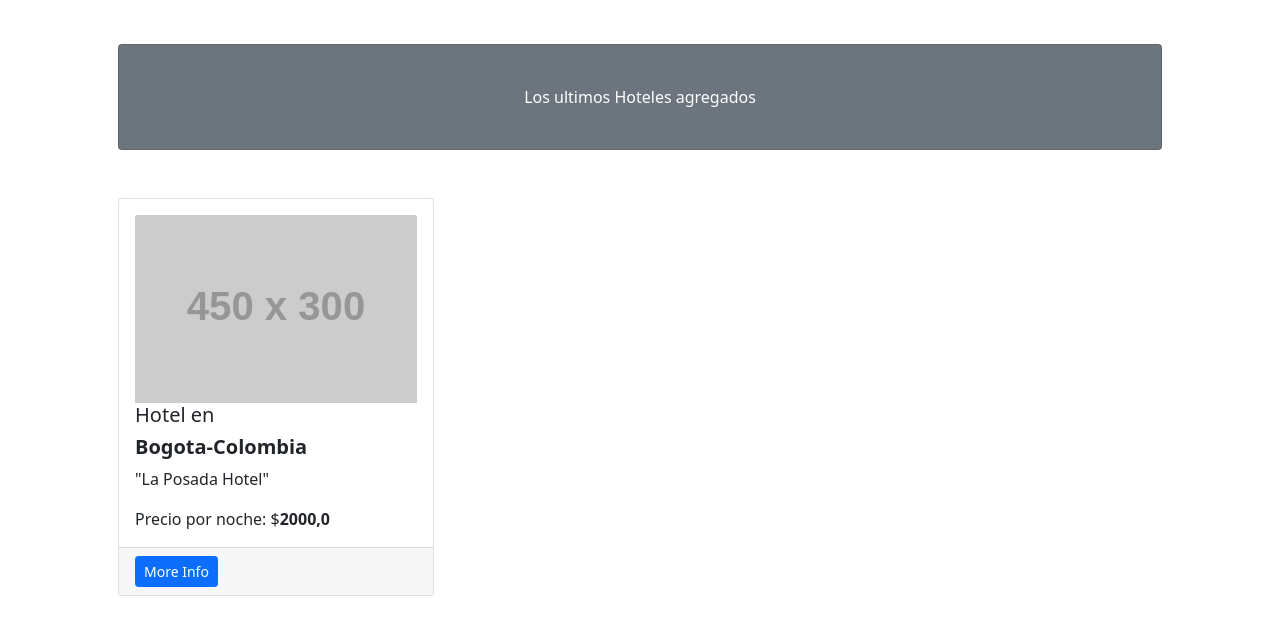
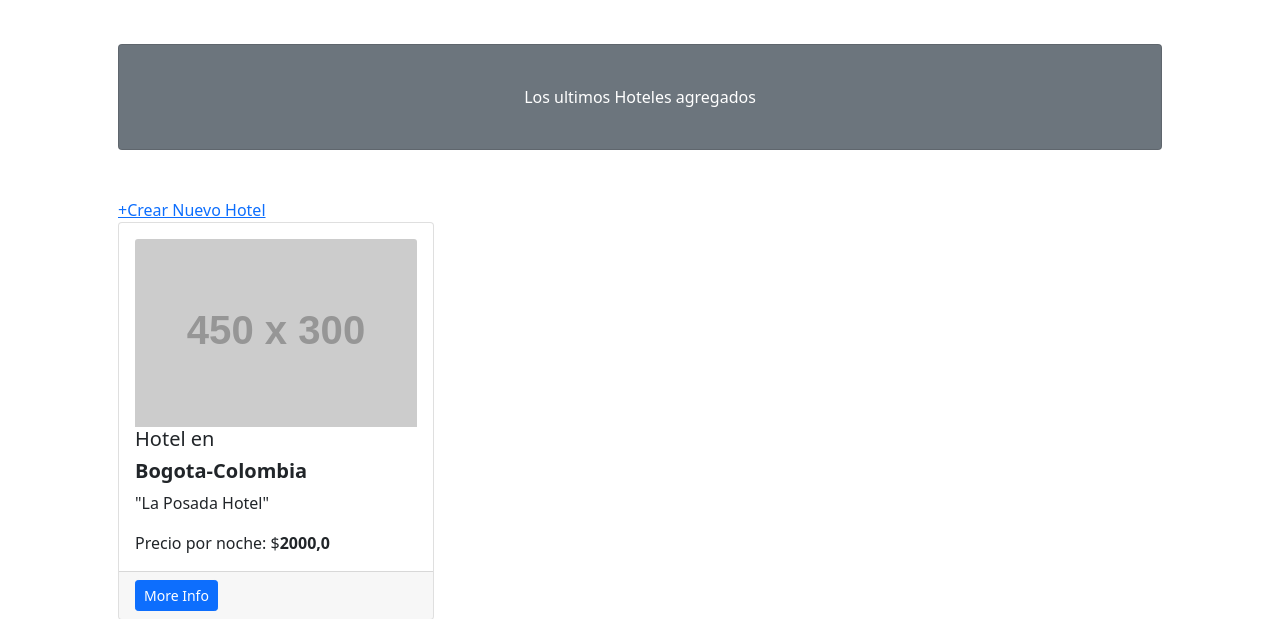
Before and after one commit to MartinCapocasale/ProyectoViajes, a Django app: page /hoteles/ in a window 1280 px wide. Shown: the part 370-989 px from the top of the page. Run offline with Django 4.2, Linux system fonts and the light colour scheme; data comes from the database, SQL or seed files in the repository; grey boxes labelled with a size stand in for pictures from a placeholder-image service; some libraries are stand-ins or nearby versions.

Commit message:
se agrega la funcion crear_hotel en la vista

```diff
--- a/ProyectoViajes/ProyectoViajesApp/templates/ProyectoViajesApp/hoteles.html
+++ b/ProyectoViajes/ProyectoViajesApp/templates/ProyectoViajesApp/hoteles.html
@@ -17,6 +17,7 @@ Hoteles - Viajes Coder
                 <div class="card-body"><p class="text-white m-0">Los ultimos Hoteles agregados</p></div>
             </div>
             <!-- Content Row-->
+            <a href="{%url 'crear_hotel'  %}">+Crear Nuevo Hotel</a>
             {%for hotel in hoteles%}
             <div class="row gx-4 gx-lg-5">
                 <div class="col-md-4 mb-5">
--- a/ProyectoViajes/ProyectoViajesApp/views.py
+++ b/ProyectoViajes/ProyectoViajesApp/views.py
@@ -1,4 +1,4 @@
-from django.shortcuts import render
+from django.shortcuts import render, redirect
 from django.http import HttpResponse
 from .models import *
 
@@ -23,3 +23,24 @@ def hoteles(request):
 def excursiones(request):
     excursiones = Excursion.objects.all()
     return render(request,"ProyectoViajesApp/excursiones.html",{"excursiones":excursiones})
+
+def crear_hotel(request):
+    #Post
+    if request.method == "POST":
+        formulario = NuevoHotel(request.POST)
+
+        if formulario.is_valid():
+            info_hotel = formulario.cleaned_data
+
+            hotel = Hotel(nombre = info_hotel["nombre"],ubicacion = info_hotel["ubicacion"],descripcion = info_hotel["descripcion"],desde = info_hotel["desde"],hasta = info_hotel["hasta"],precio = int(info_hotel["precio"]))
+
+            hotel.save()#guardamos en la bdd
+
+            return redirect("hoteles")#te redirecciono a la pagina de inicio
+        else:
+            return render(request,"ProyectoViajesApp/formulario_hotel.html",{"form":formularioVacio})
+
+    #Get y otros
+    else:
+        formularioVacio = NuevoHotel()
+        return render(request,"ProyectoViajesApp/formulario_hotel.html",{"form":formularioVacio})
```
